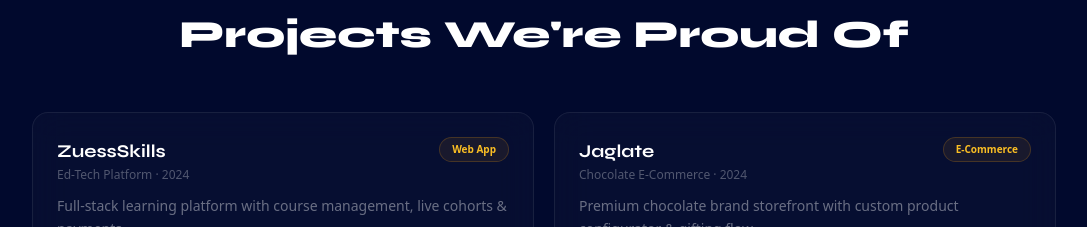
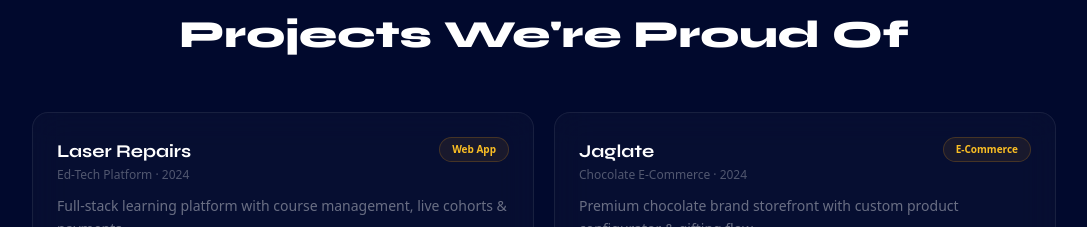
Before and after one commit to DreamCaptureEnt/DC-React, a React (Vite) app: page /technology in a window 1280 px wide. Shown: the part 2720-2947 px from the top of the page, without its empty margins (96-1183 px from the left). Built offline with nearby package versions, Linux system fonts and the light colour scheme; a web font is replaced by a local one.

Commit message:
Changes on webapps

```diff
--- a/src/sections/TechnologyPage.jsx
+++ b/src/sections/TechnologyPage.jsx
@@ -264,7 +264,7 @@ const SERVICES = [
 ];
 
 const PROJECTS = [
-  { name: "ZuessSkills",   category: "Ed-Tech Platform",      desc: "Full-stack learning platform with course management, live cohorts & payments.", href: "https://www.zuesskills.com/", tag: "Web App",       year: "2024" },
+  { name: "Laser Repairs",   category: "Ed-Tech Platform",      desc: "Full-stack learning platform with course management, live cohorts & payments.", tag: "Web App",       year: "2024" },
   { name: "Jaglate",       category: "Chocolate E-Commerce",  desc: "Premium chocolate brand storefront with custom product configurator & gifting flow.", href: "https://jaglate.com",        tag: "E-Commerce",    year: "2024" },
   { name: "Arvind Snacks", category: "FMCG Store",            desc: "Snacks brand digital storefront with regional delivery and WhatsApp checkout.",      href: "https://arvind-snacks.com",  tag: "E-Commerce",    year: "2024" },
   { name: "Rani Paints",   category: "Paint Company",         desc: "Corporate website + product catalogue with color visualizer for interior design.",   href: "https://ranipaints.in/",     tag: "Web + Branding",year: "2024" },
```
